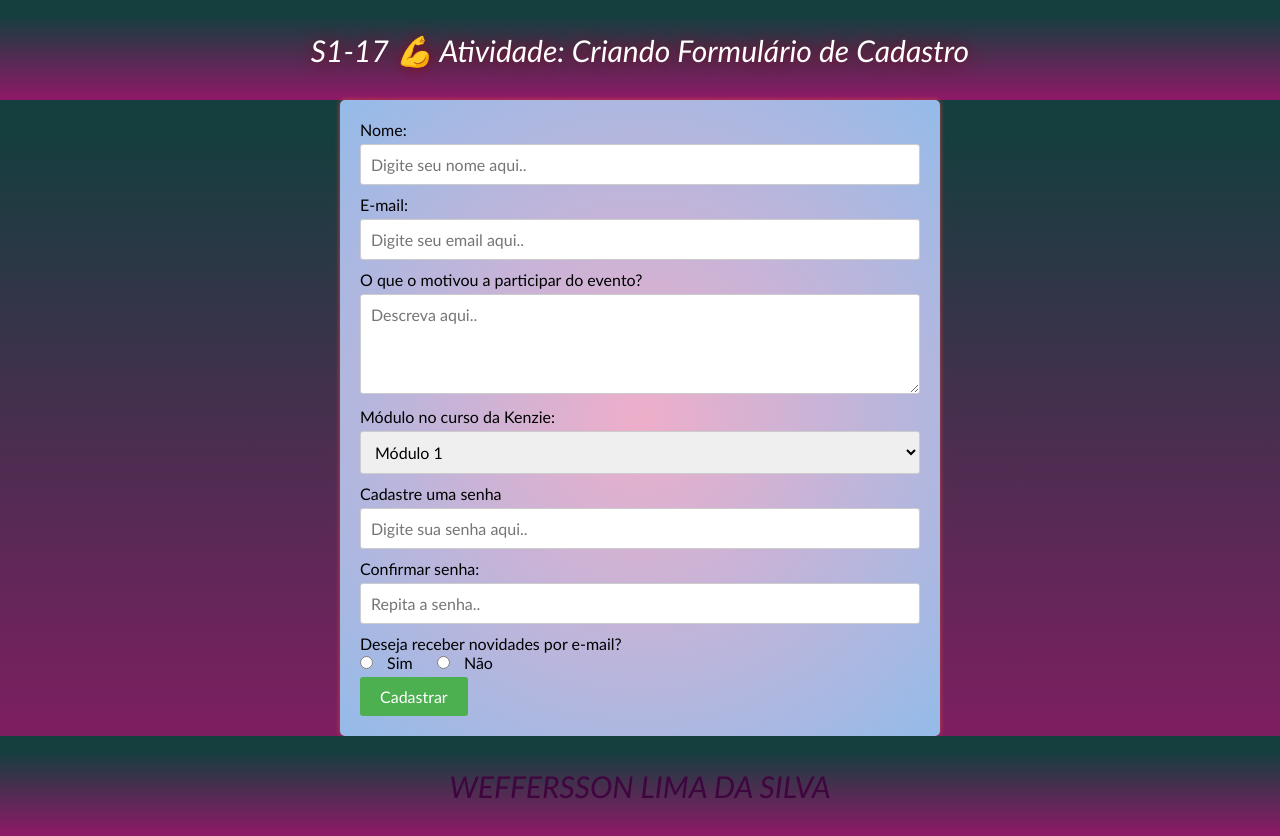
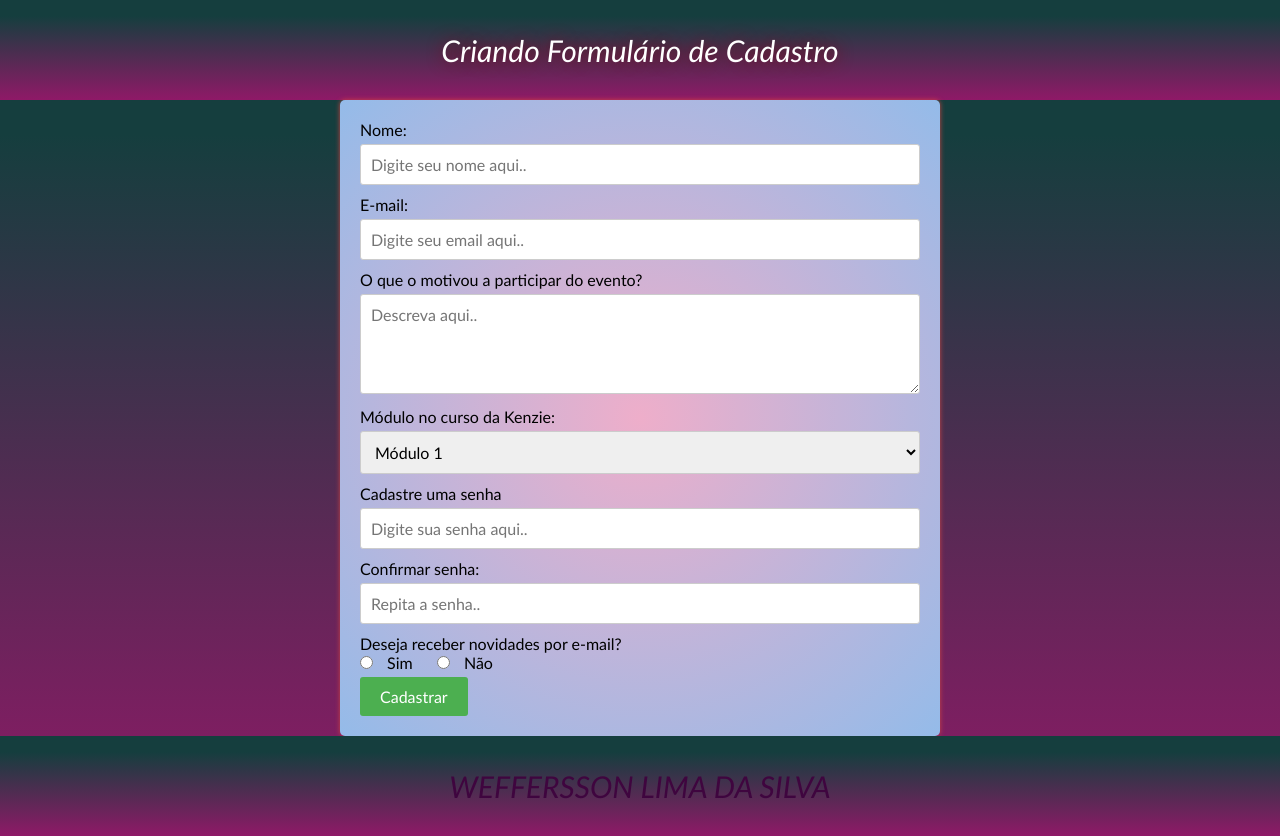
Before and after one commit to weffersson/Criando-Formulario, a plain HTML site: page index.html in a window 1280 px wide. Drawn offline with Linux system fonts and the light colour scheme.

Commit message:
Update index.html
atualização

```diff
--- a/index.html
+++ b/index.html
@@ -5,12 +5,12 @@
     <meta http-equiv="X-UA-Compatible" content="IE=edge">
     <meta name="viewport" content="width=device-width, initial-scale=1.0">
     <link rel="stylesheet" href="./style.css">
-    <title>S1-17 💪 Atividade: Criando Formulário de Cadastro</title>
+    <title>Criando Formulário de Cadastro</title>
 </head>
 <body>
     <div class="question">
         <div class="quest">
-            <span><i>S1-17 💪 Atividade: Criando Formulário de Cadastro</i></span>
+            <span><i>Criando Formulário de Cadastro</i></span>
         </div><!--quest-->
     </div><!--question-->
 
```
